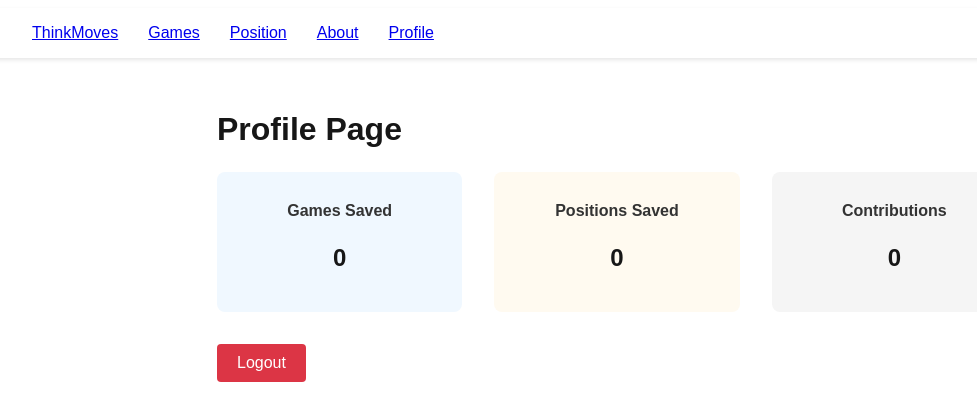
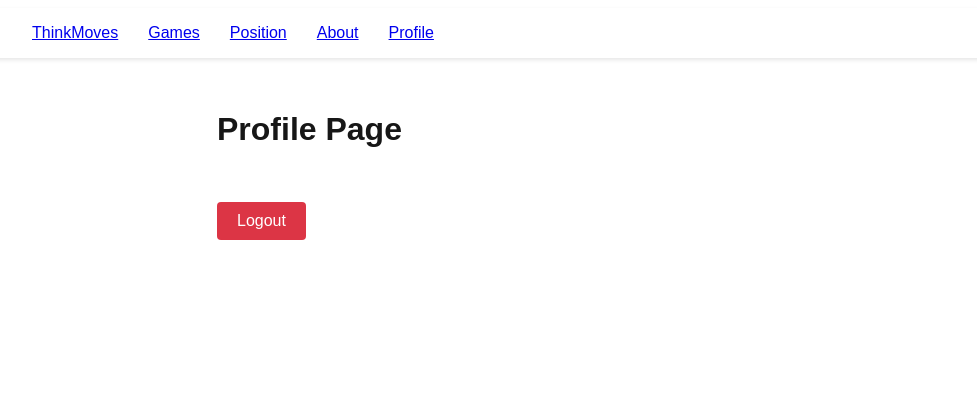
Before and after one commit to thinkmoves2025/thinkmovesui, a Next.js app: page /profile in a window 1280 px wide. Shown: the top 420 px of the page, without its empty margins (23-1000 px from the left). Built offline with nearby package versions, Linux system fonts and the light colour scheme; no server answers; sample sign-in values are in the browser's storage.

Commit message:
Updating Profile Page 4

```diff
--- a/src/app/profile/page.tsx
+++ b/src/app/profile/page.tsx
@@ -2,21 +2,19 @@
 
 import { useEffect, useState } from 'react';
 import { useRouter } from 'next/navigation';
-import axios from 'axios';
 
 export default function ProfilePage() {
     const router = useRouter();
     const [isClient, setIsClient] = useState(false);
     const [isAuthenticated, setIsAuthenticated] = useState<boolean | null>(null);
-    const [gameCount, setGameCount] = useState<number>(0);
-    const [positionCount, setPositionCount] = useState<number>(0);
-    const [contributionCount, setContributionCount] = useState<number>(0);
 
     const handleLogout = () => {
         if (typeof window !== 'undefined') {
+            // Remove local tokens
             localStorage.removeItem('id_token');
             localStorage.removeItem('access_token');
 
+            // Get Cognito domain and client ID from environment variables
             const cognitoDomain = process.env.NEXT_PUBLIC_COGNITO_DOMAIN;
             const clientId = process.env.NEXT_PUBLIC_COGNITO_CLIENT_ID;
             const region = process.env.NEXT_PUBLIC_COGNITO_REGION;
@@ -27,9 +25,12 @@ export default function ProfilePage() {
                 return;
             }
 
+            // Construct Cognito logout URL
             const logoutUrl = `https://${cognitoDomain}.auth.${region}.amazoncognito.com/logout?` +
-                `client_id=${clientId}&logout_uri=http://localhost:3000`;
+                `client_id=${clientId}&` +
+                `logout_uri=http://localhost:3000`;
 
+            // Redirect to Cognito logout
             window.location.href = logoutUrl;
         }
     };
@@ -43,36 +44,17 @@ export default function ProfilePage() {
 
             if (idToken && accessToken) {
                 setIsAuthenticated(true);
-                fetchCounts(accessToken);
             } else {
                 setIsAuthenticated(false);
                 router.push('/login');
             }
         };
 
+        // Delay check slightly to ensure localStorage is available
         const timeout = setTimeout(checkAuth, 100);
+
         return () => clearTimeout(timeout);
     }, [router]);
-
-    const fetchCounts = async (accessToken: string) => {
-        try {
-            const response = await axios.get(
-                'https://sjmpwxhxms.us-east-1.awsapprunner.com/api/Profile/PlayerSavedItemsCount',
-                {
-                    headers: {
-                        Authorization: `Bearer ${accessToken}`,
-                    },
-                }
-            );
-
-            const data = response.data;
-            setGameCount(data.savedGameCount || 0);
-            setPositionCount(data.savedPositionCount || 0);
-            setContributionCount(data.contributions || 0);
-        } catch (error) {
-            console.error('Error fetching profile data:', error);
-        }
-    };
 
     if (!isClient || isAuthenticated === null) {
         return <main>Checking authentication...</main>;
@@ -80,26 +62,11 @@ export default function ProfilePage() {
 
     return (
         <main style={{ padding: '2rem', maxWidth: '800px', margin: '0 auto' }}>
-            <h1 style={{ fontSize: '2rem', marginBottom: '1.5rem' }}>Profile Page</h1>
-
-            <div style={{ display: 'grid', gridTemplateColumns: '1fr 1fr 1fr', gap: '2rem', marginBottom: '2rem' }}>
-                <div style={{ backgroundColor: '#f0f8ff', padding: '1rem', borderRadius: '8px', textAlign: 'center' }}>
-                    <h2 style={{ fontSize: '1rem', color: '#333' }}>Games Saved</h2>
-                    <p style={{ fontSize: '1.5rem', fontWeight: 'bold' }}>{gameCount}</p>
-                </div>
-                <div style={{ backgroundColor: '#fffaf0', padding: '1rem', borderRadius: '8px', textAlign: 'center' }}>
-                    <h2 style={{ fontSize: '1rem', color: '#333' }}>Positions Saved</h2>
-                    <p style={{ fontSize: '1.5rem', fontWeight: 'bold' }}>{positionCount}</p>
-                </div>
-                <div style={{ backgroundColor: '#f5f5f5', padding: '1rem', borderRadius: '8px', textAlign: 'center' }}>
-                    <h2 style={{ fontSize: '1rem', color: '#333' }}>Contributions</h2>
-                    <p style={{ fontSize: '1.5rem', fontWeight: 'bold' }}>{contributionCount}</p>
-                </div>
-            </div>
-
+            <h1>Profile Page</h1>
             <button
                 onClick={handleLogout}
                 style={{
+                    marginTop: '2rem',
                     padding: '10px 20px',
                     backgroundColor: '#dc3545',
                     color: 'white',
```
